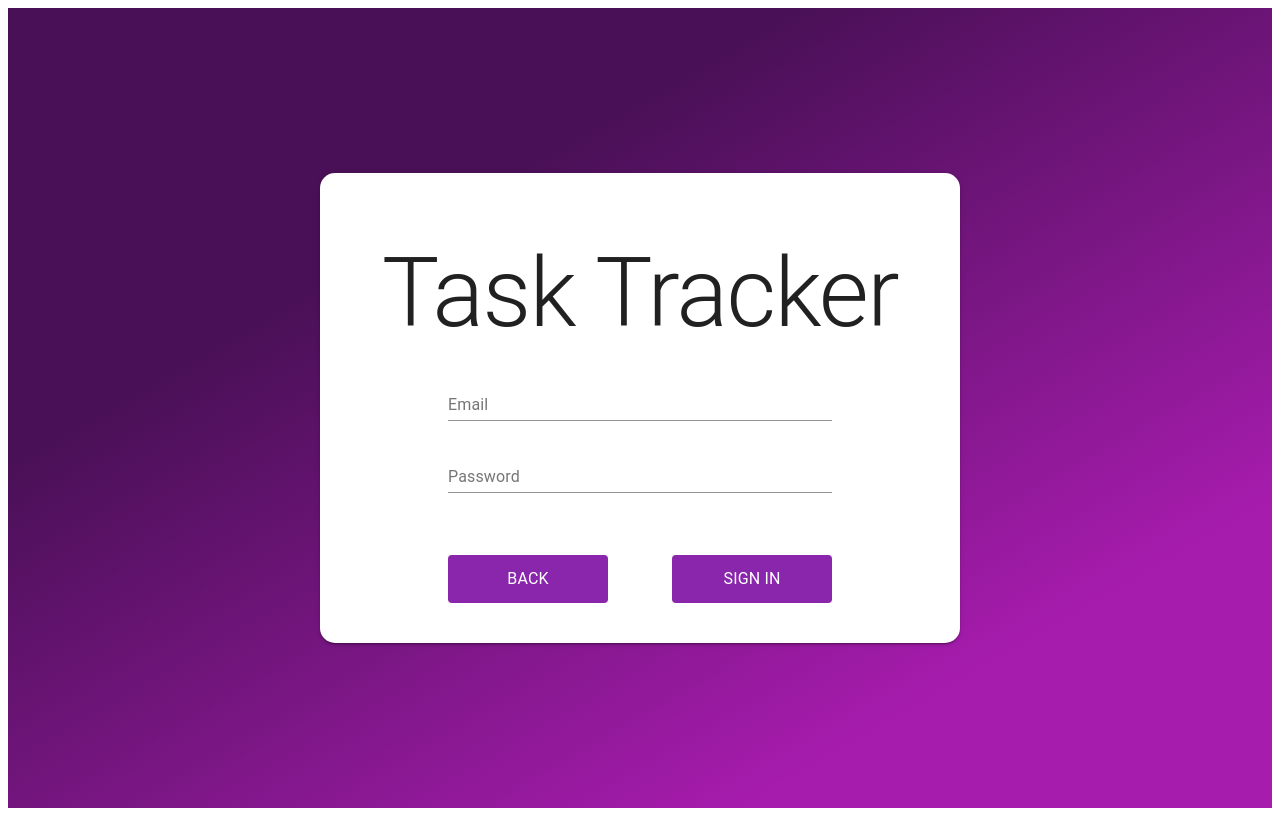
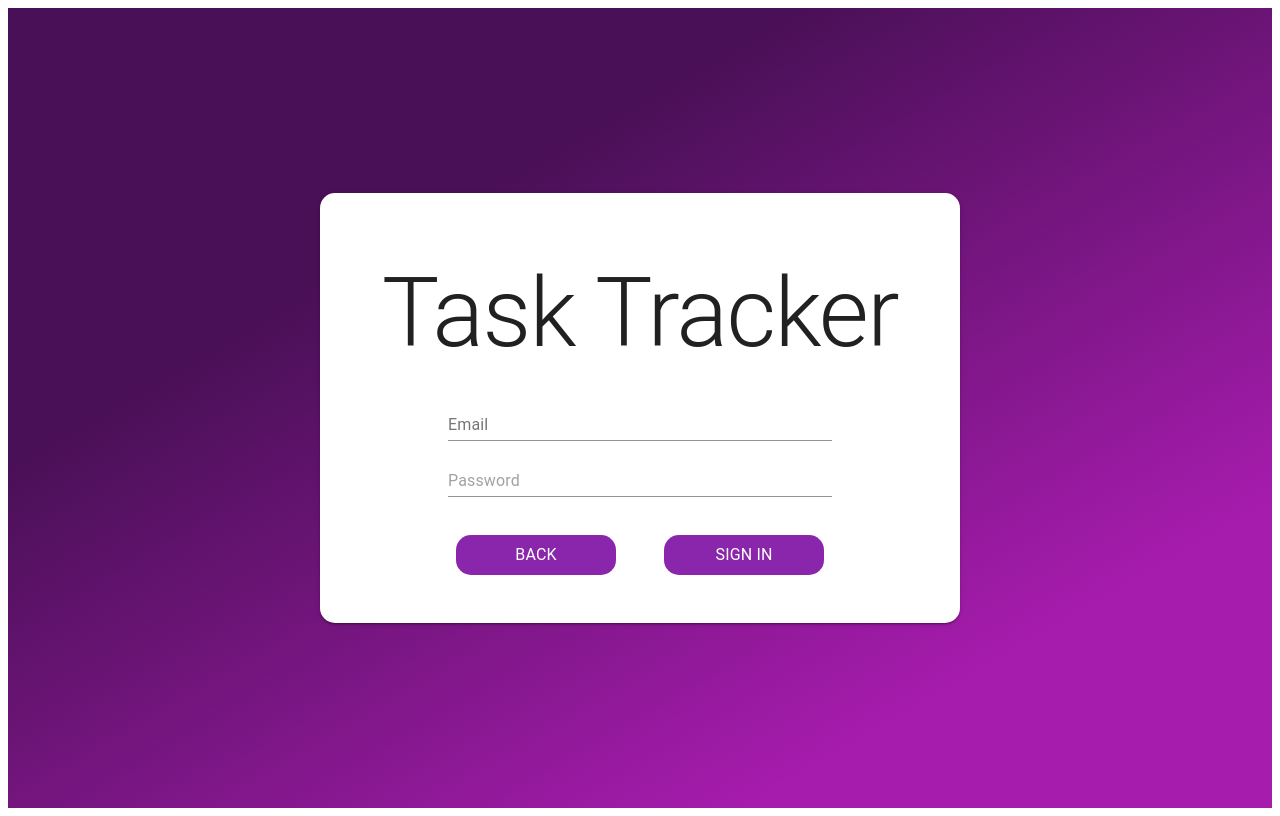
Before and after one commit to AnsonTu/TaskTracker, a React (Create React App) app in the folder client/: page /signin in a window 1280 px wide. Built offline with nearby package versions, Linux system fonts and the light colour scheme; the HTML template or start-up script is replaced by a standard one.

Commit message:
small styling changes to the welcome pages

```diff
--- a/client/src/components/ReduxTextField/index.js
+++ b/client/src/components/ReduxTextField/index.js
@@ -15,4 +15,17 @@ const ReduxTextField = (props) => {
   );
 };
 
-export default ReduxTextField;
+const ReduxTextFieldPass=(props) =>{
+  const {label, error, type} = props;
+
+  return(
+    <TextField
+      style={{width:"60%", paddingBottom: "1.5rem"}}
+      placeholder={label}
+      type={type}
+      error={!!error}
+    />
+  );
+};
+
+export {ReduxTextField, ReduxTextFieldPass}
--- a/client/src/pages/authentication/signin/index.js
+++ b/client/src/pages/authentication/signin/index.js
@@ -10,15 +10,18 @@ import Grid from "@material-ui/core/Grid";
 import Typography from "@material-ui/core/Typography";
 import Button from "@material-ui/core/Button";
 import FormModal from "../components/FormModal";
-import ReduxTextField from "../../../components/ReduxTextField";
+import {ReduxTextField, ReduxTextFieldPass} from "../../../components/ReduxTextField";
 
 const useStyle = makeStyles({
   mainHeader: { marginTop: "4rem", marginBottom: "1.5rem" },
   button: {
     width: "10rem",
-    height: "3rem",
+    height: "2.5rem",
     backgroundColor: "#8A26AB",
-    margin: "1.5rem 2rem 2.5rem"
+    marginLeft:"1.5rem",
+    marginRight:"1.5rem",
+    marginBottom:"3rem",
+    borderRadius:"15px"
   },
   buttonText: { color: "#FFFFFF", fontSize: "1rem", textDecoration: "none" },
   errorMessage: { color: "#FC0356", minHeight: "24px", marginTop: "-10px" }
@@ -79,12 +82,12 @@ const Signin = (props) => {
               error={errorMessage}
             />
             <Field
+              required
+              label="Password"
               name="password"
               type="password"
-              label="Password"
-              style={textFieldStyle}
+              component={ReduxTextFieldPass}
               autoComplete="new-password"
-              component={ReduxTextField}
               error={errorMessage}
             />
             <Typography className={classes.errorMessage}>
--- a/client/src/pages/authentication/signup/index.js
+++ b/client/src/pages/authentication/signup/index.js
@@ -10,15 +10,18 @@ import Grid from "@material-ui/core/Grid";
 import Typography from "@material-ui/core/Typography";
 import Button from "@material-ui/core/Button";
 import FormModal from "../components/FormModal";
-import ReduxTextField from "../../../components/ReduxTextField";
+import {ReduxTextField, ReduxTextFieldPass} from "../../../components/ReduxTextField";
 
 const useStyle = makeStyles({
   mainHeader: { marginTop: "4rem", marginBottom: "1.5rem" },
   button: {
     width: "10rem",
-    height: "3rem",
+    height: "2.5rem",
     backgroundColor: "#8A26AB",
-    margin: "1.5rem 2rem 2.5rem"
+    marginLeft:"1.5rem",
+    marginRight:"1.5rem",
+    marginBottom:"3rem",
+    borderRadius:"15px"
   },
   buttonText: { color: "#FFFFFF", fontSize: "1rem", textDecoration: "none" },
   errorMessage: { color: "#FC0356", minHeight: "24px", marginTop: "-10px" }
@@ -80,11 +83,10 @@ const Signup = (props) => {
             />
             <Field
               name="password"
+              label="Password"
               type="password"
-              label="Password"
-              style={textFieldStyle}
+              component={ReduxTextFieldPass}
               autoComplete="new-password"
-              component={ReduxTextField}
               error={errorMessage}
             />
             <Typography className={classes.errorMessage}>
--- a/client/src/pages/authentication/welcome/index.js
+++ b/client/src/pages/authentication/welcome/index.js
@@ -13,12 +13,13 @@ const useStyle = makeStyles({
     textAlign: "center"
   },
   mainHeader: { marginTop: "4rem", marginBottom: "4rem" },
-  buttonContainer: { width: "40rem", borderRadius: "15px" },
+  buttonContainer: { width: "40rem" },
   button: {
-    width: "14rem",
+    width: "15rem",
     height: "3rem",
     backgroundColor: "#8A26AB",
-    marginBottom: "1.5rem"
+    marginBottom: "2rem",
+    borderRadius:"50px"
   },
   buttonText: { color: "#FFFFFF", fontSize: "1rem", textDecoration: "none" }
 });
--- a/client/src/pages/tasks/components/TaskForm/index.js
+++ b/client/src/pages/tasks/components/TaskForm/index.js
@@ -9,7 +9,7 @@ import IconButton from "@material-ui/core/IconButton";
 import CancelIcon from "@material-ui/icons/Cancel";
 import CheckCircleIcon from "@material-ui/icons/CheckCircle";
 import * as actions from "../../../../actions";
-import ReduxTextField from "../../../../components/ReduxTextField";
+import {ReduxTextField} from "../../../../components/ReduxTextField";
 
 const useStyle = makeStyles({
   taskContainer: {
```
